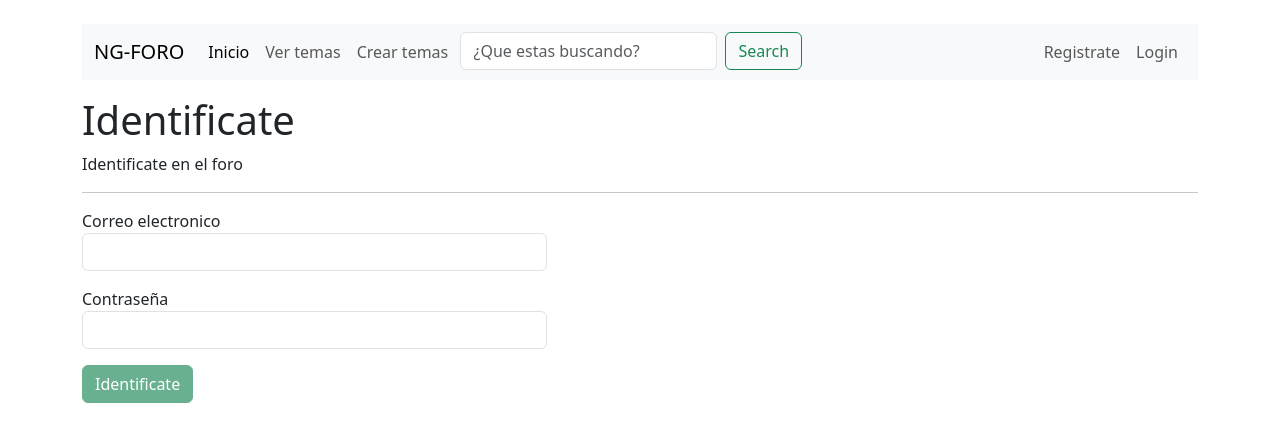
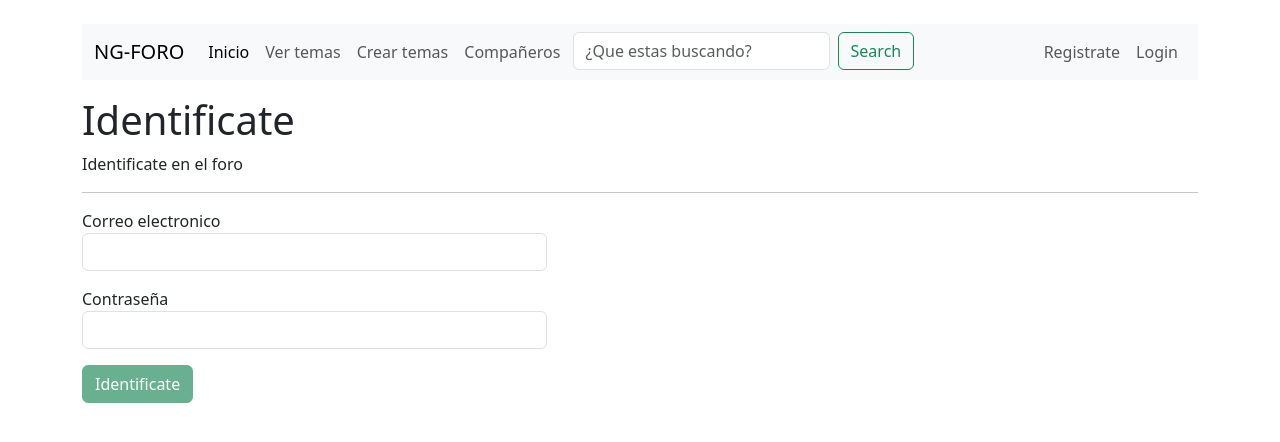
Before and after one commit to jhreyes483/full_stack_node, an Angular app in the folder front-end-angular/: page /login in a window 1280 px wide. Shown: the top 442 px of the page. Built offline with nearby package versions, Linux system fonts and the light colour scheme.

Commit message:
mejoras de nav por autenticacion

```diff
--- a/front-end-angular/src/app/app.component.html
+++ b/front-end-angular/src/app/app.component.html
@@ -16,6 +16,9 @@
           </li>
           <li class="nav-item">
             <a class="nav-link" href="#">Crear temas</a>
+          </li>
+          <li class="nav-item">
+            <a class="nav-link" href="#">Compañeros</a>
           </li>
           <li class="nav-item">
             &nbsp;
--- a/front-end-angular/src/app/components/login/login.component.html
+++ b/front-end-angular/src/app/components/login/login.component.html
@@ -4,6 +4,16 @@
         Identificate en el foro
     </p>
     <hr>
+
+    <div class="alert alert-success col-md-5 mt-3"
+        *ngIf="status == 'success'">
+            Te has identificado correctamente
+    </div>
+    <div class="alert alert-danger col-md-5 mt-3"
+    *ngIf="status == 'error'">
+        No te has podido identificar
+    </div>
+
 
     <form
     #loginForm ="ngForm" (ngSubmit)="onSubmit(loginForm)"
--- a/front-end-angular/src/app/components/login/login.component.ts
+++ b/front-end-angular/src/app/components/login/login.component.ts
@@ -47,8 +47,6 @@ export class LoginComponent {
         }else{
           this.status = 'error';
         }
-
-        console.log(response,'response')
       },
       error =>{
 
```
